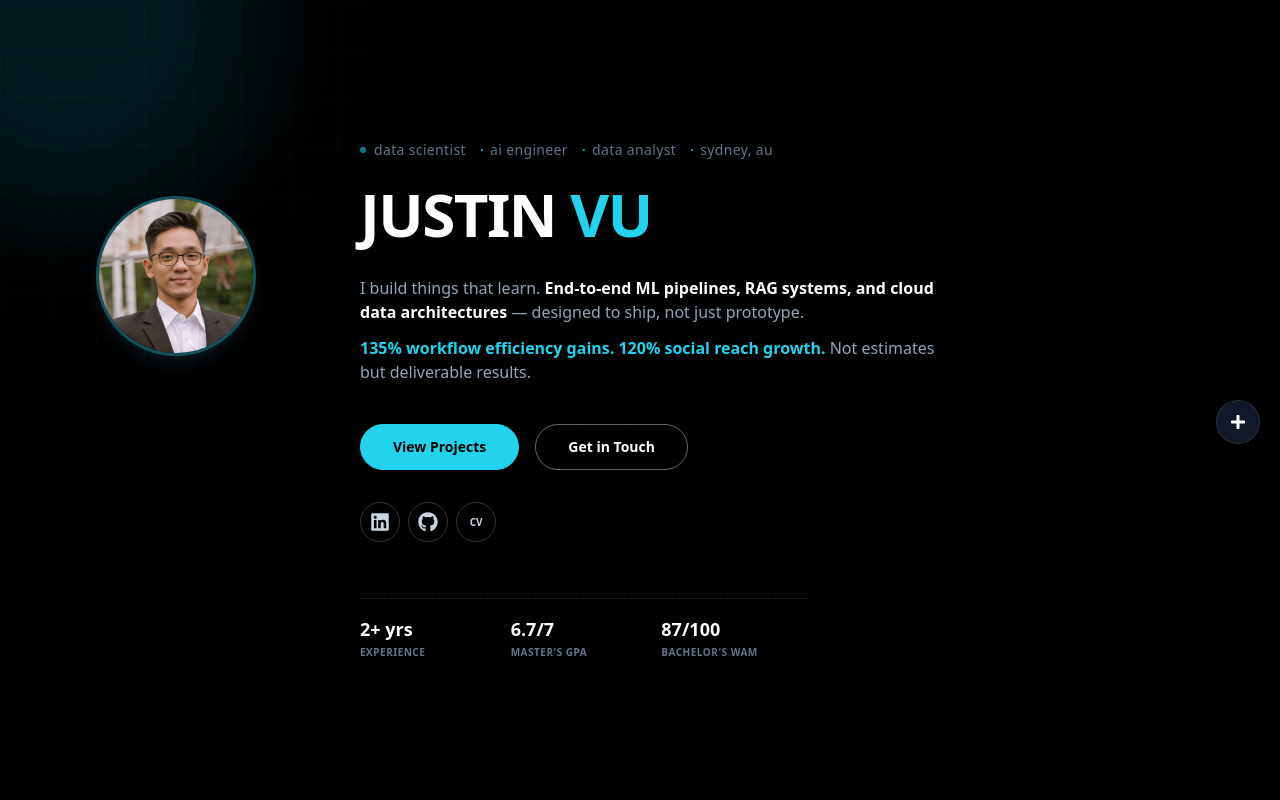
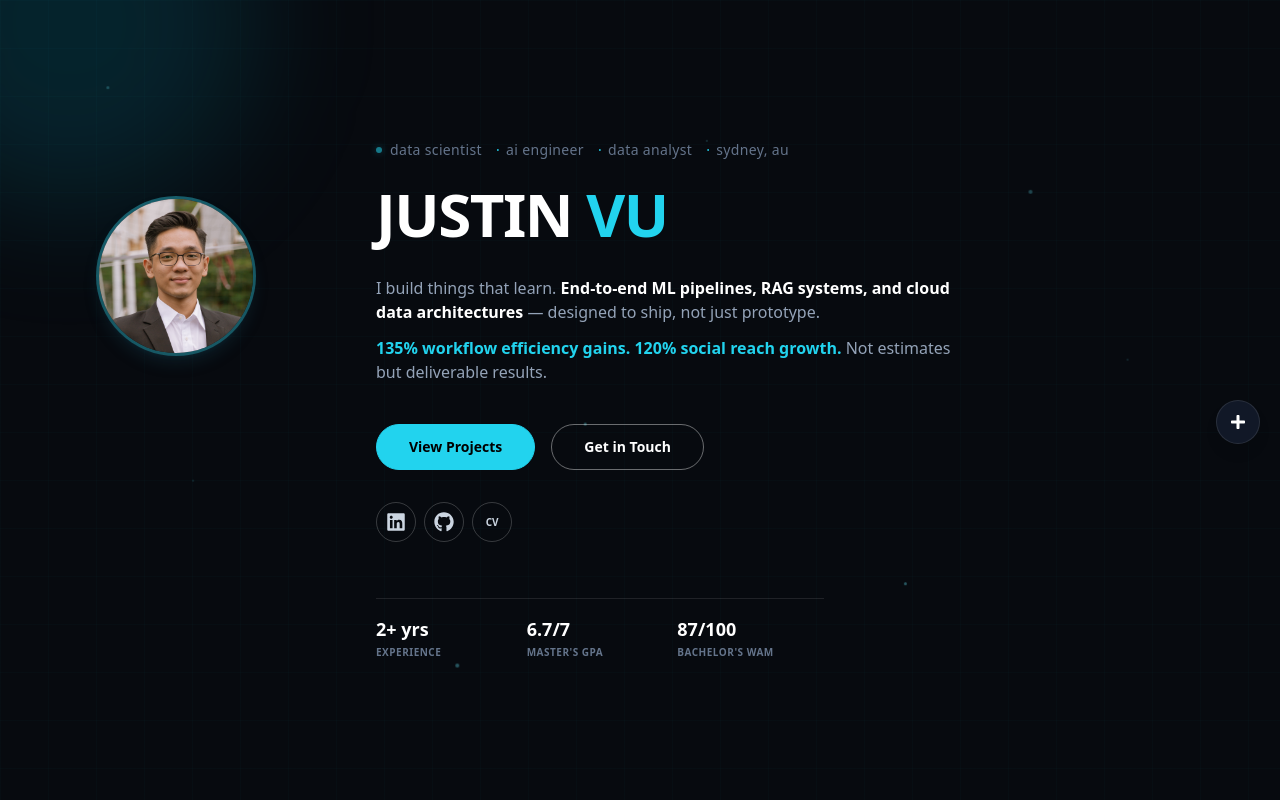
Before and after one commit to huyducv/huyducv.github.io, a React (Vite) app in the folder portfolio-react/: page / in a window 1280 px wide. Shown: the top 800 px of the page. Built offline with nearby package versions, Linux system fonts and the light colour scheme; the HTML template or start-up script is replaced by a standard one.

Commit message:
Update About

```diff
--- a/portfolio-react/src/components/Hero.jsx
+++ b/portfolio-react/src/components/Hero.jsx
@@ -47,11 +47,11 @@ export function Hero({ data }) {
   return (
     <section
       id="main"
-      className="relative flex min-h-screen items-center overflow-hidden py-28 sm:py-32"
+      className="relative flex min-h-screen items-center overflow-hidden bg-[#070a0f] py-28 sm:py-32"
     >
       {/* Subtle cyan grid */}
       <div
-        className="pointer-events-none absolute inset-0 opacity-[0.4]"
+        className="pointer-events-none absolute inset-0 opacity-[0.28]"
         aria-hidden
         style={{
           backgroundImage: `
@@ -72,6 +72,31 @@ export function Hero({ data }) {
           className="absolute -bottom-32 -right-24 h-[360px] w-[360px] rounded-full bg-teal-600/12 blur-3xl animate-float-orb"
           style={{ animationDuration: '15s', animationDelay: '2s' }}
         />
+
+        {/* Floating dots */}
+        {[
+          { top: '12%', left: '8%', size: 3, dur: '5s', delay: '0s' },
+          { top: '25%', left: '80%', size: 4, dur: '7s', delay: '1.2s' },
+          { top: '60%', left: '15%', size: 2, dur: '6s', delay: '0.6s' },
+          { top: '75%', left: '70%', size: 3, dur: '8s', delay: '2s' },
+          { top: '45%', left: '88%', size: 2, dur: '5.5s', delay: '0.3s' },
+          { top: '85%', left: '35%', size: 4, dur: '7.5s', delay: '1.8s' },
+          { top: '18%', left: '55%', size: 2, dur: '6.5s', delay: '0.9s' },
+          { top: '55%', left: '45%', size: 3, dur: '9s', delay: '2.4s' },
+        ].map((dot, i) => (
+          <div
+            key={i}
+            className="absolute rounded-full bg-cyan-300/40 animate-float-dot"
+            style={{
+              top: dot.top,
+              left: dot.left,
+              width: dot.size,
+              height: dot.size,
+              animationDuration: dot.dur,
+              animationDelay: dot.delay,
+            }}
+          />
+        ))}
       </div>
 
       <div className="relative z-10 mx-auto w-full max-w-6xl px-4 sm:px-6 lg:px-8">
@@ -86,7 +111,7 @@ export function Hero({ data }) {
             </div>
           </div>
 
-          <div className="text-left lg:order-2 lg:pl-10">
+          <div className="text-left lg:order-2 lg:pl-14">
             <p className="flex flex-wrap items-center gap-2 text-sm font-medium lowercase tracking-wide text-slate-500">
               <span
                 className="h-1.5 w-1.5 shrink-0 rounded-full bg-cyan-400 shadow-[0_0_10px_rgba(34,211,238,0.7)] animate-hero-tag-blink"
```
Also changed, not shown: 1 other file (tests, documents, lock files or other folders).
